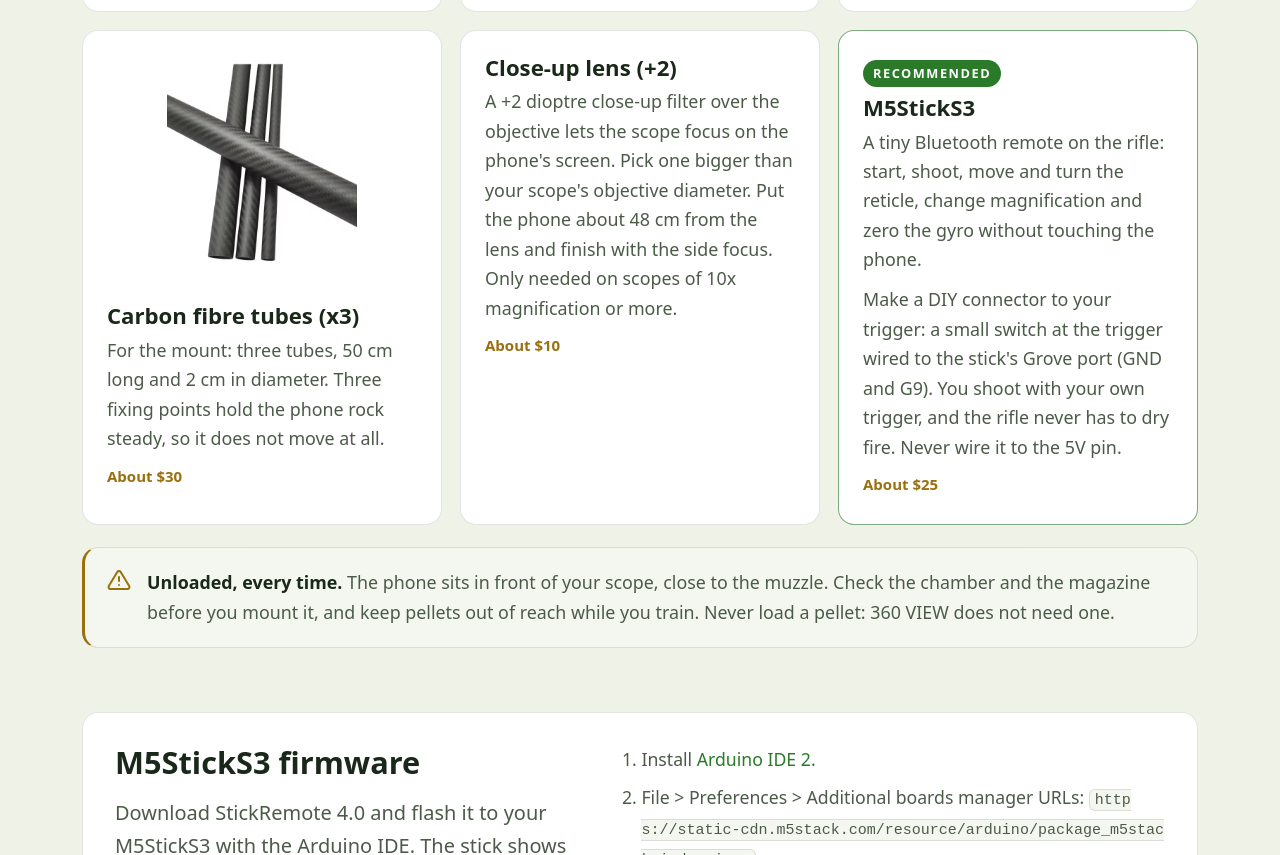
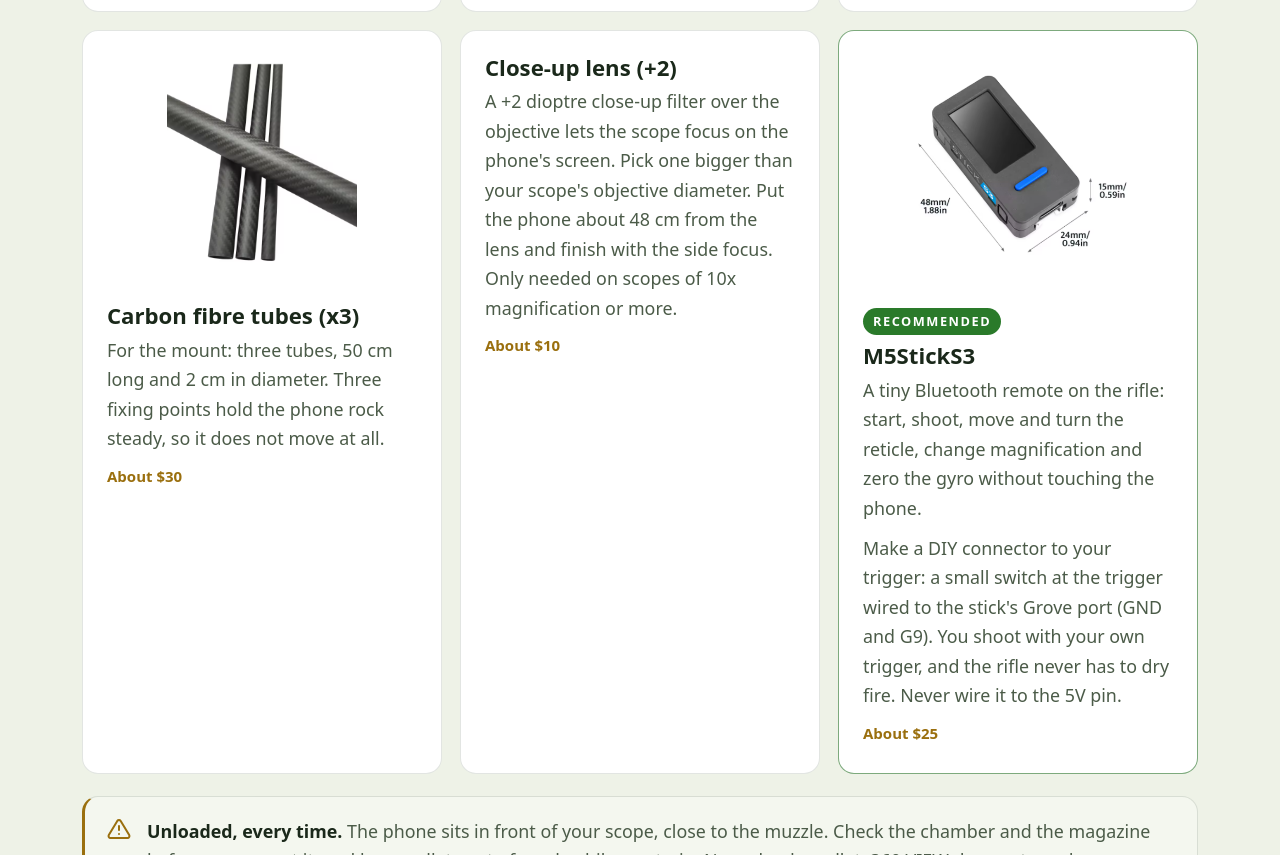
Before and after one commit to WalvisAI/windmaster, a plain HTML site: page index.html in a window 1280 px wide. Shown: the part 6999-7854 px from the top of the page. Drawn offline with Linux system fonts and the light colour scheme.

Commit message:
360 View: M5StickS3 product photo
Co-Authored-By: Claude Opus 5.5 <noreply@anthropic.com>

```diff
--- a/index.html
+++ b/index.html
@@ -338,7 +338,7 @@
         </div>
       </article>
       <article class="card diy-product">
-        <img class="diy-product-img" onerror="this.remove()" src="assets/img/diy/m5sticks3.jpg" alt="M5StickS3, 48 x 24 x 15 mm" loading="lazy">
+        <img class="diy-product-img" onerror="this.remove()" src="assets/img/diy/m5sticks3.png" alt="M5StickS3, 48 x 24 x 15 mm" loading="lazy">
         <div>
           <span class="diy-reco" data-en="Recommended" data-es="Recomendado">Recommended</span>
           <h3>M5StickS3</h3>
```
Also changed, not shown: assets/img/diy/m5sticks3.png (added).
